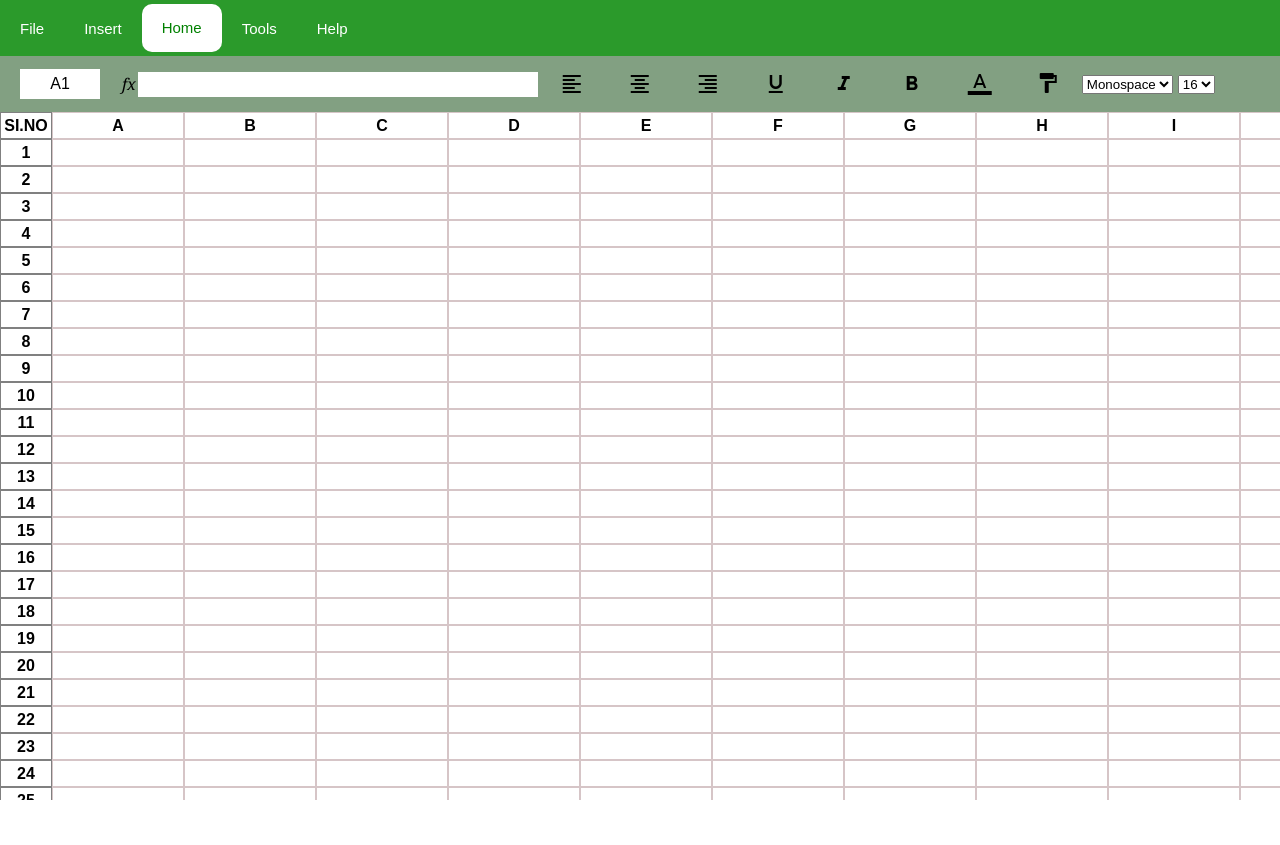
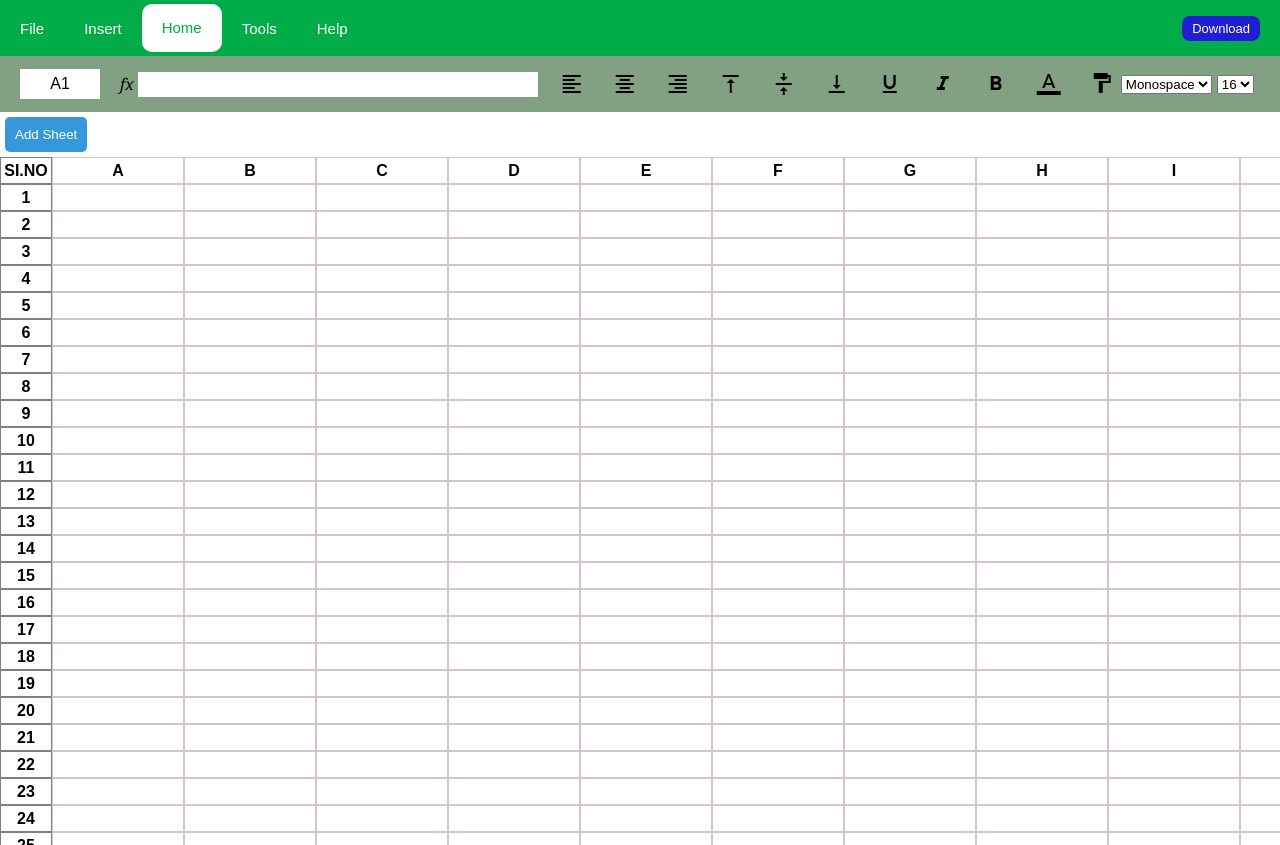
Before and after one commit to UmeshMula/googlesheet_clone, a plain HTML site: page index.html in a window 1280 px wide. Before the commit the page ends 800 px from the top, so only its background shows below. Drawn offline with Linux system fonts and the light colour scheme.

Commit message:
final push

```diff
--- a/index.html
+++ b/index.html
@@ -17,14 +17,15 @@
       <p>Home</p>
       <p>Tools</p>
       <p>Help</p>
+      <button id="download" onclick="downloadPage()">Download</button>
     </nav>
+
     <header>
       <div class="block-num">A1</div>
       <span
         style="
           font-style: italic;
           font-family: Georgia, 'Times New Roman', Times, serif;
-          margin: 2px;
         "
         >fx
       </span>
@@ -50,6 +51,32 @@
       >
         format_align_right
       </div>
+
+
+      <div
+      id="top-align"
+      class="material-icons"
+      onclick="activatevTextAlign(this)"
+    >
+      vertical_align_top
+    </div>
+    <div
+      id="middle-align"
+      class="material-icons"
+      onclick="activatevTextAlign(this)"
+    >
+    vertical_align_center
+    </div>
+    <div
+      id="bottom-align"
+      class="material-icons"
+      onclick="activatevTextAlign(this)"
+    >
+      vertical_align_bottom
+    </div>
+
+
+
       <div
         id="underline"
         class="material-icons"
@@ -117,8 +144,13 @@
         </select>
       </div>
     </header>
-    <main></main>
+    <footer class="foot">
 
+  <button class="button" onclick="addNewSheet()">Add Sheet</button>
+  <div id="sheet-list" class="sheet-list"></div>
+    </footer>
+    <main>
+    </main>
     <script src="./script.js"></script>
   </body>
 </html>
--- a/script.js
+++ b/script.js
@@ -9,6 +9,9 @@ const boldEle = document.getElementById("bold");
 const actualText = document.getElementsByClassName("actual-text")[0];
 const font_styles = document.getElementById("font-styles");
 const font_sizes = document.getElementById("font-sizes");
+const topAlignIcon = document.getElementById("top-align");
+const middleAlignIcon = document.getElementById("middle-align");
+const bottomAlignIcon = document.getElementById("bottom-align");
 var activeCell = null;
 const defaultStyling = {
   isBold: false,
@@ -189,6 +192,30 @@ function activateTextAlign(element) {
   }
 }
 
+
+
+
+function activatevTextAlign(element) {
+  element.classList.toggle("active");
+
+  if (element.id === "top-align") {
+    activeStyling.verticalAlign = "top";
+    activeCell.style.alignItems = "flex-start";
+  } else if (element.id === "middle-align") {
+    activeStyling.verticalAlign = "middle";
+    activeCell.style.alignItems = "center";
+  } else if (element.id === "bottom-align") {
+    activeStyling.verticalAlign = "bottom";
+    activeCell.style.alignItems = "flex-end";
+  }
+
+  // Reset horizontal alignment when changing vertical alignment
+  alignLeft.classList.remove("active");
+  alignCenter.classList.remove("active");
+  alignRight.classList.remove("active");
+}
+
+
 function changeTextColor(element) {
   const selectedColor = element.value;
 
@@ -211,3 +238,46 @@ function changeFontFam(element) {
   activeStyling.fontStyle = selectedFam;
   activeCell.style.fontFamily = selectedFam;
 }
+function changeVerticalAlign(element) {
+  activeStyling.verticalAlign = element.value;
+  activeCell.style.alignItems = element.value;
+}
+
+// function addNewSheet() {
+//   const sheetsContainer = document.getElementsByTagName("main")[0];
+//   sheetsContainer.innerHTML = "";
+//   renderSheet();
+// }
+
+sheetCount=1;
+function addNewSheet() {
+  const sheetsContainer = document.getElementById("sheet-list");
+  const sheetButton = document.createElement("button");
+  sheetButton.classList.add("button");
+  sheetButton.textContent = `Sheet ${sheetCount}`;
+  sheetButton.onclick = function () {
+    changeSheet(sheetCount);
+  };
+  sheetsContainer.appendChild(sheetButton);
+
+  sheetCount++;
+
+  renderSheet();
+}
+
+
+
+
+function changeSheet(sheetNumber) {
+  // Add logic to handle sheet changes
+  console.log(`Switching to Sheet ${sheetNumber}`);
+}
+
+function downloadPage() {
+  const htmlContent = document.documentElement.outerHTML;
+  const blob = new Blob([htmlContent], { type: "text/html" });
+  const link = document.createElement("a");
+  link.href = URL.createObjectURL(blob);
+  link.download = "google-sheet.html";
+  link.click();
+}
--- a/style.css
+++ b/style.css
@@ -3,10 +3,13 @@
     margin: 0%;
     font-family: Arial, Helvetica, sans-serif;
   }
+  span{
+    padding-right: 4px;
+  }
   nav {
     width: 100vw;
     height: 7vh;
-    background-color: rgb(43, 154, 43);
+    background-color:#00AC47;
     display: flex;
     align-items: center;
   }
@@ -18,7 +21,7 @@
     cursor: pointer;
   }
   nav > p:nth-child(3) {
-    color: green;
+    color: #00AC47;
     background-color: white;
     line-height: 48px;
     border-radius: 10px;
@@ -33,7 +36,6 @@
   .material-icons {
     margin-inline: 20px;
     padding: 2px;
-
     cursor: pointer;
     border-radius: 4px;
     transition: all linear 0.25s;
@@ -43,6 +45,19 @@
   }
   .material-icons:hover {
     scale: 110%;
+  }
+  #download {
+    position: fixed;
+    /* top: 5px; */
+    right: 20px;
+    background-color: rgb(32, 29, 211);
+    color: white;
+    padding: 5px 10px;
+    cursor: pointer;
+    border-radius: 8px;
+    font-size: small;
+    font-weight: 100;
+    border: none;
   }
 
   main {
@@ -107,3 +122,33 @@
     display: flex;
     align-items: center;
   }
+
+
+  .material-icons {
+    cursor: pointer;
+    margin-right: 5px;
+    font-size: 20px;
+  }
+  .foot {
+    display: flex;
+    align-items: center;
+  }
+
+  .sheet-list {
+    display: flex;
+    margin-right: 10px; /* Adjust as needed */
+  }
+
+  .button {
+    padding: 10px;
+    margin: 5px;
+    background-color: #3498db;
+    color: white;
+    border: none;
+    border-radius: 5px;
+    cursor: pointer;
+  }
+
+  .button:hover {
+    background-color: #2980b9;
+  }
```
